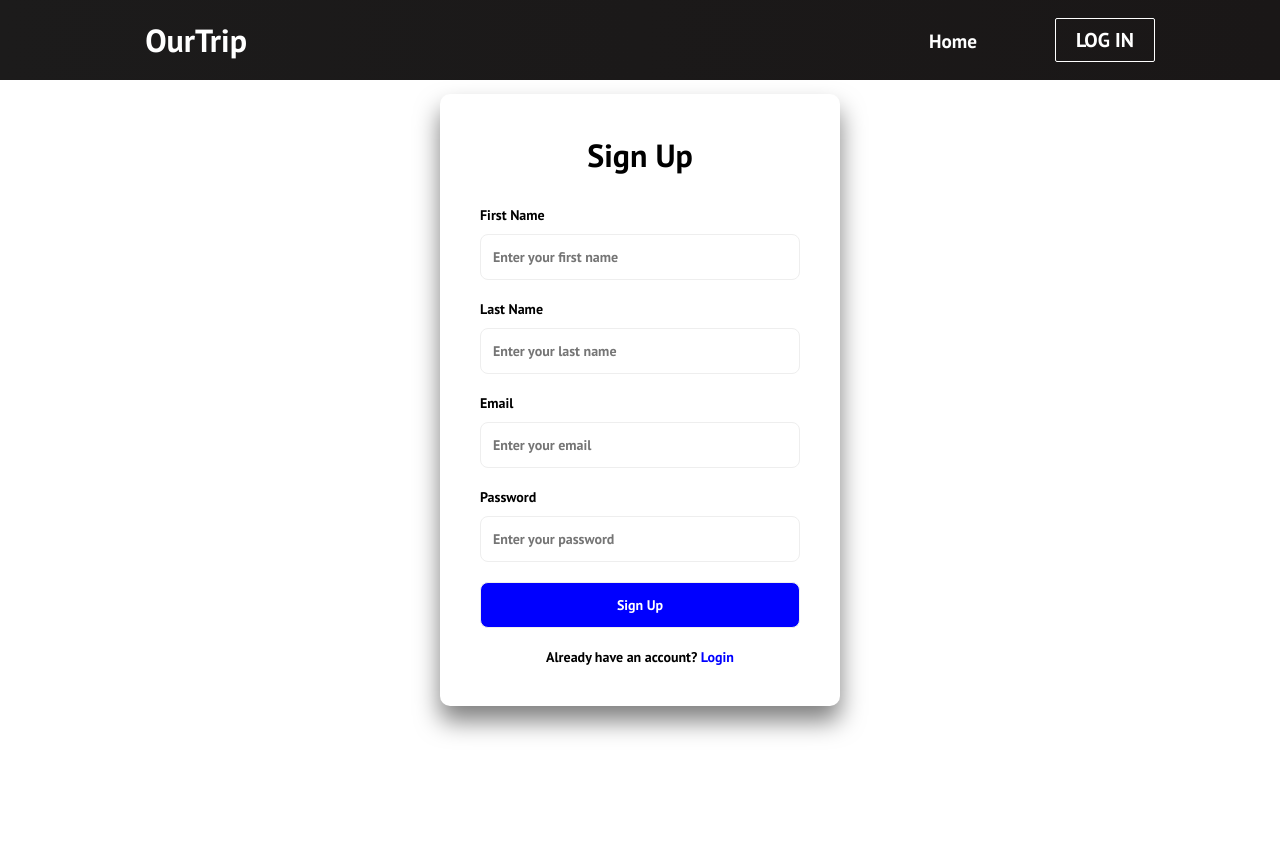
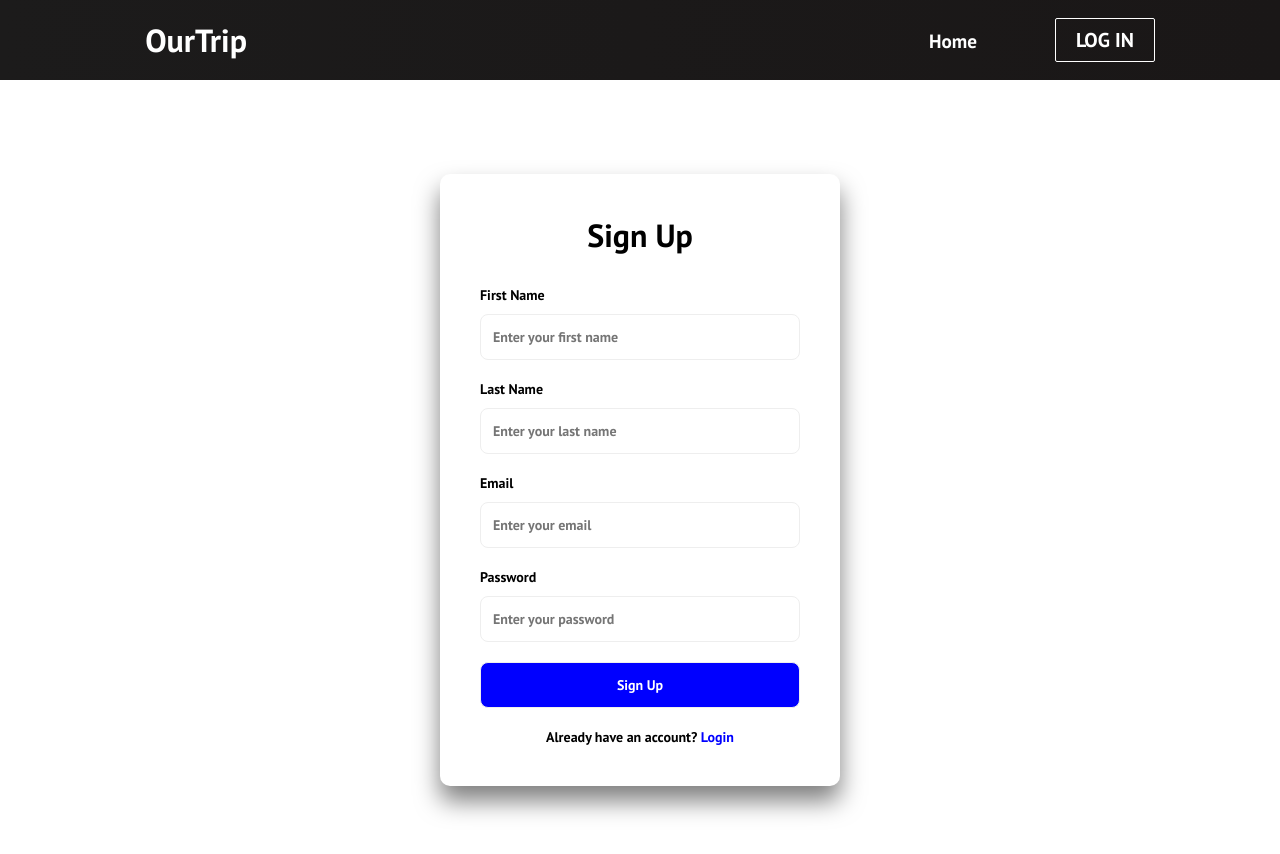
Before and after one commit to Assivaa/ourtrip-fe, a React (Create React App) app: page /sign-up in a window 1280 px wide. Shown: the top 854 px of the page. Before the commit the page ends 800 px from the top, so only its background shows below. Built offline with nearby package versions, Linux system fonts and the light colour scheme; some icons are missing.

Commit message:
Form Login and SignUp Bug Fixed

```diff
--- a/src/components/Cards.js
+++ b/src/components/Cards.js
@@ -4,7 +4,7 @@ import './Cards.css';
 
 function Cards() {
   return (
-    <div className="cards">
+    <div className="cards" id="#content">
        <h1> Check out these EPIC Destinations!</h1>
          <div className="cards_container">
             <div className="cards_wrapper">
--- a/src/components/HeroSection.js
+++ b/src/components/HeroSection.js
@@ -4,13 +4,19 @@ import './HeroSection.css';
 import Button from 'react-bootstrap/Button';
 
 function HeroSection() {
+
+
+
   return (
     <div className='hero-container'>
       <video src="/videos/video-1.mp4" autoPlay loop muted />
       <h1> OurTrip </h1>
       <p>Let's explore the world</p>
       <div className='hero-btns'>
-      <Button variant="outline-dark">Get Started</Button>
+      {/* Link to component Cards */}
+        <Button className='btns' variant="outline-light" size="lg" href="#content">
+          Get Started
+        </Button>
       </div>
     </div>
   )
--- a/src/components/pages/Login.js
+++ b/src/components/pages/Login.js
@@ -56,9 +56,6 @@ function Login() {
 export default Login;
 
 const LoginContainer = styled.div`
-  position: absolute;
-  top: 0;
-  left: 0;
   width: 100%;
   height: 100vh;
   background: #fff;
--- a/src/components/pages/SignUp.js
+++ b/src/components/pages/SignUp.js
@@ -67,11 +67,6 @@ function SignUp() {
 export default SignUp;
 
 const SignUpContainer = styled.div`
-  position: absolute;
-  top: 0;
-  left: 0;
-  right: 0;
-  bottom: 0;
   background: #fff;
   display: flex;
   justify-content: center;
```
